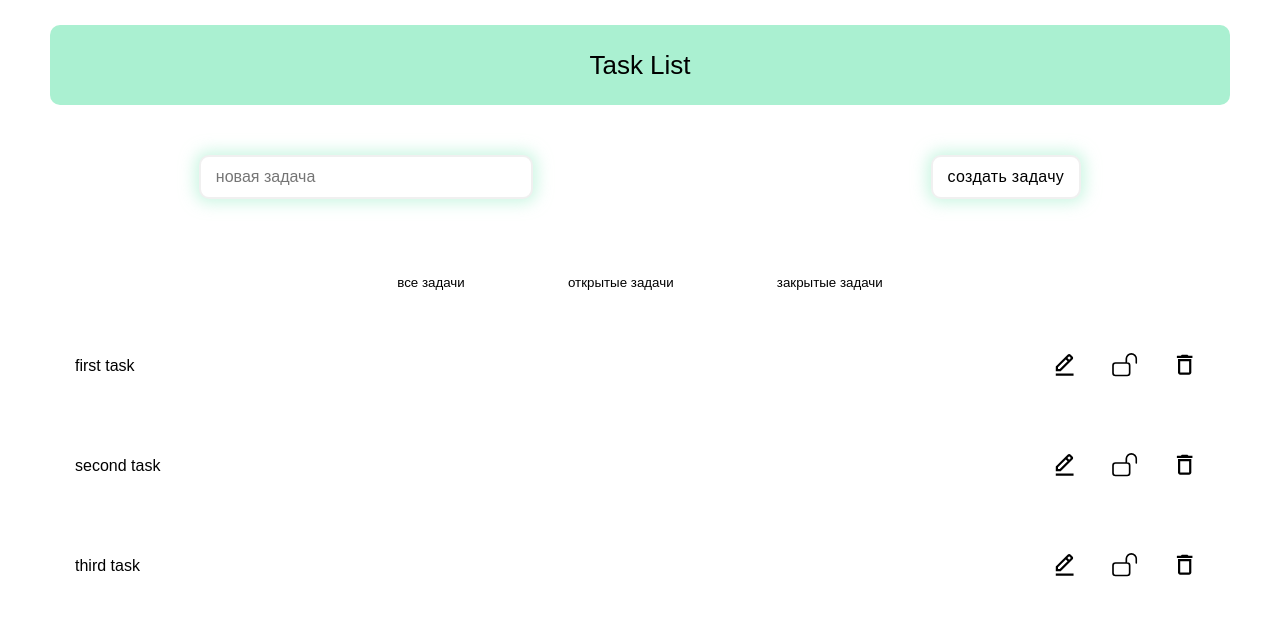
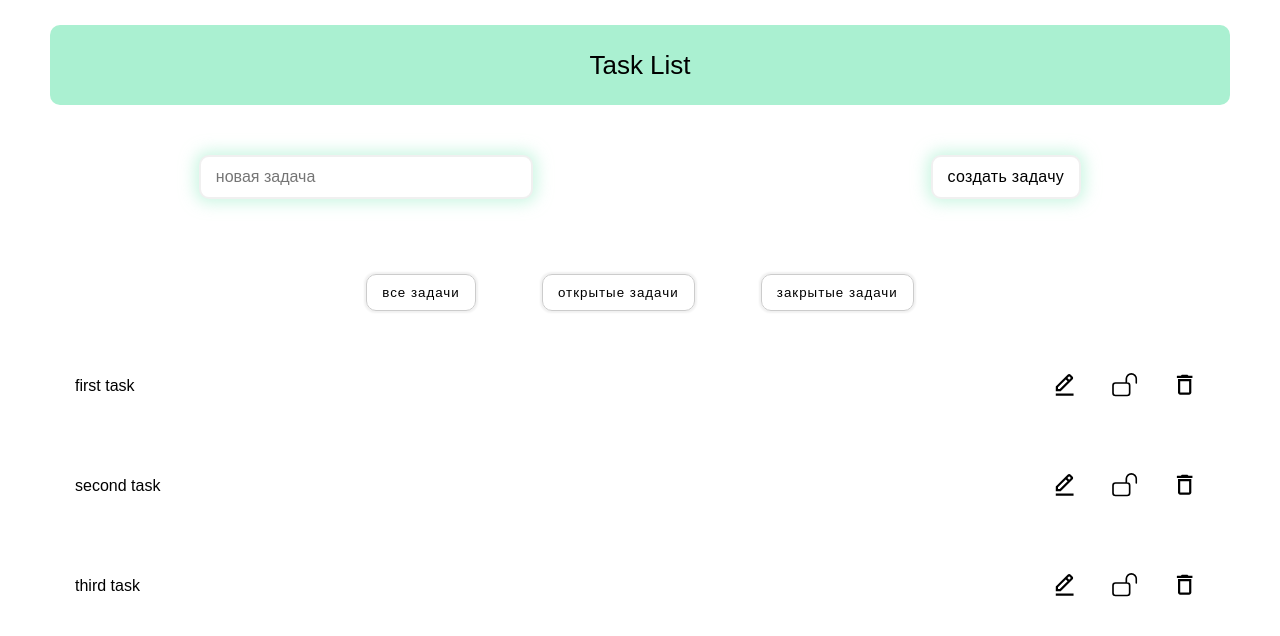
Before and after one commit to webdotG/task_runner__test.github.io, a React (Create React App) app: page / in a window 1280 px wide. Shown: the top 636 px of the page. Built offline with nearby package versions, Linux system fonts and the light colour scheme.

Commit message:
style button filter status

```diff
--- a/src/components/ToDoList/ToDoList.jsx
+++ b/src/components/ToDoList/ToDoList.jsx
@@ -93,9 +93,9 @@ function ToDoList ({todo, setTodo}) {
     <ul className={style['task-list']}>
 
       <nav className={style['status-filter']}>
-        <button onClick={() => todoFilter('all')}>все задачи</button>
-        <button onClick={() => todoFilter(true)}>открытые задачи</button>
-        <button onClick={() => todoFilter(false)}>закрытые задачи</button>
+        <button className={style['status-filter__button']} onClick={() => todoFilter('all')}>все задачи</button>
+        <button className={style['status-filter__button']} onClick={() => todoFilter(true)}>открытые задачи</button>
+        <button className={style['status-filter__button']} onClick={() => todoFilter(false)}>закрытые задачи</button>
       </nav>
 
     {
--- a/src/components/ToDoList/ToDoList.module.css
+++ b/src/components/ToDoList/ToDoList.module.css
@@ -12,6 +12,24 @@
   padding-bottom: 25px;
   display: flex;
   justify-content: space-evenly;
+}
+
+.status-filter__button{
+  padding-top:10px;
+  padding-bottom:10px;
+  padding-left:15px;
+  padding-right:15px;
+  border: 1px solid #ccc;
+  border-radius: 10px;
+  box-shadow:0 0 2px 2px rgba(0,0,0,0.06);
+  transition: transform 250ms ease;
+  letter-spacing: 1px;
+}
+
+.status-filter__button:focus,
+.status-filter__button:hover{
+  transform: scale(1.05);
+  background-color: rgba(0,0,0,0.04);
 }
 
 .task-list__item{
```
